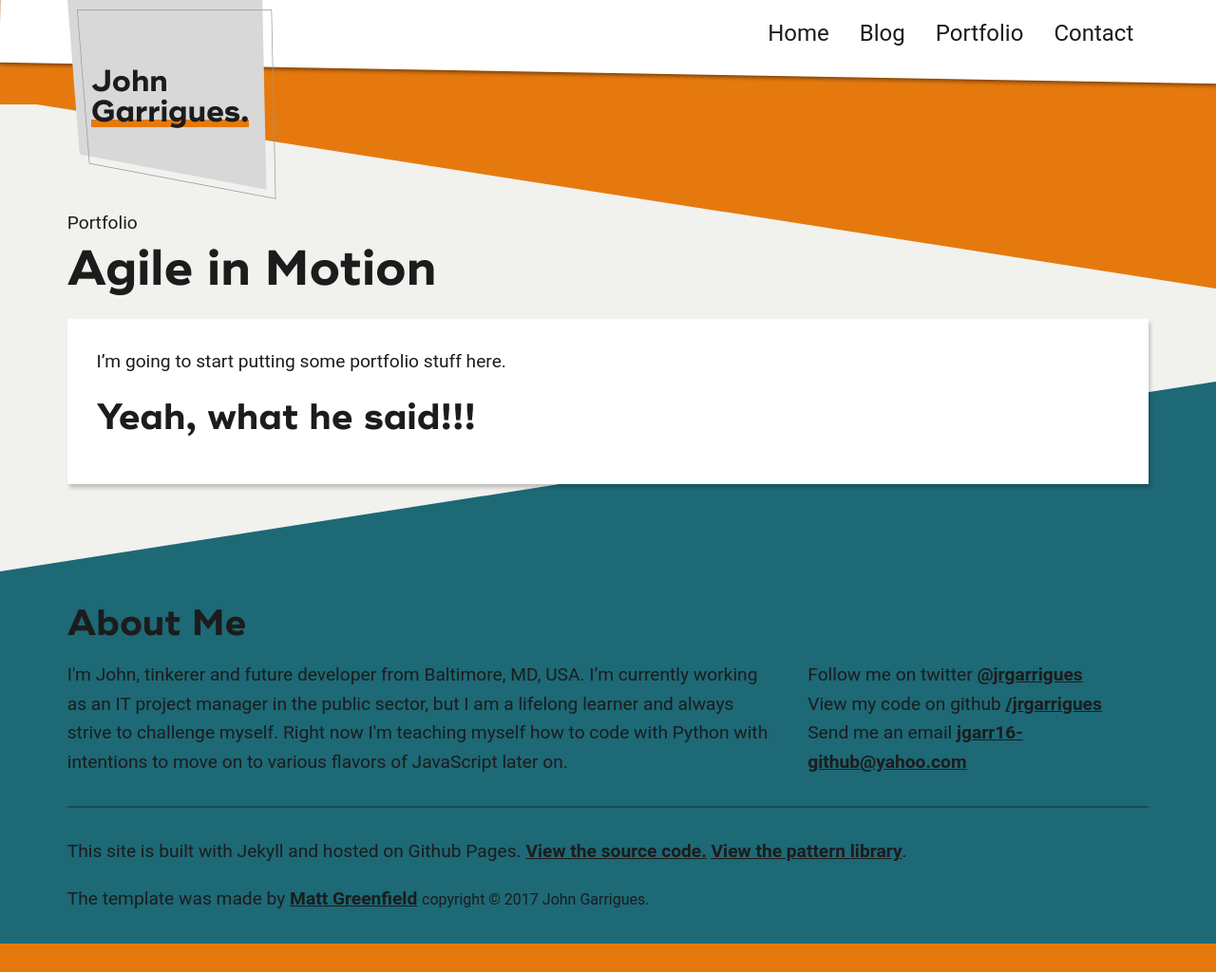
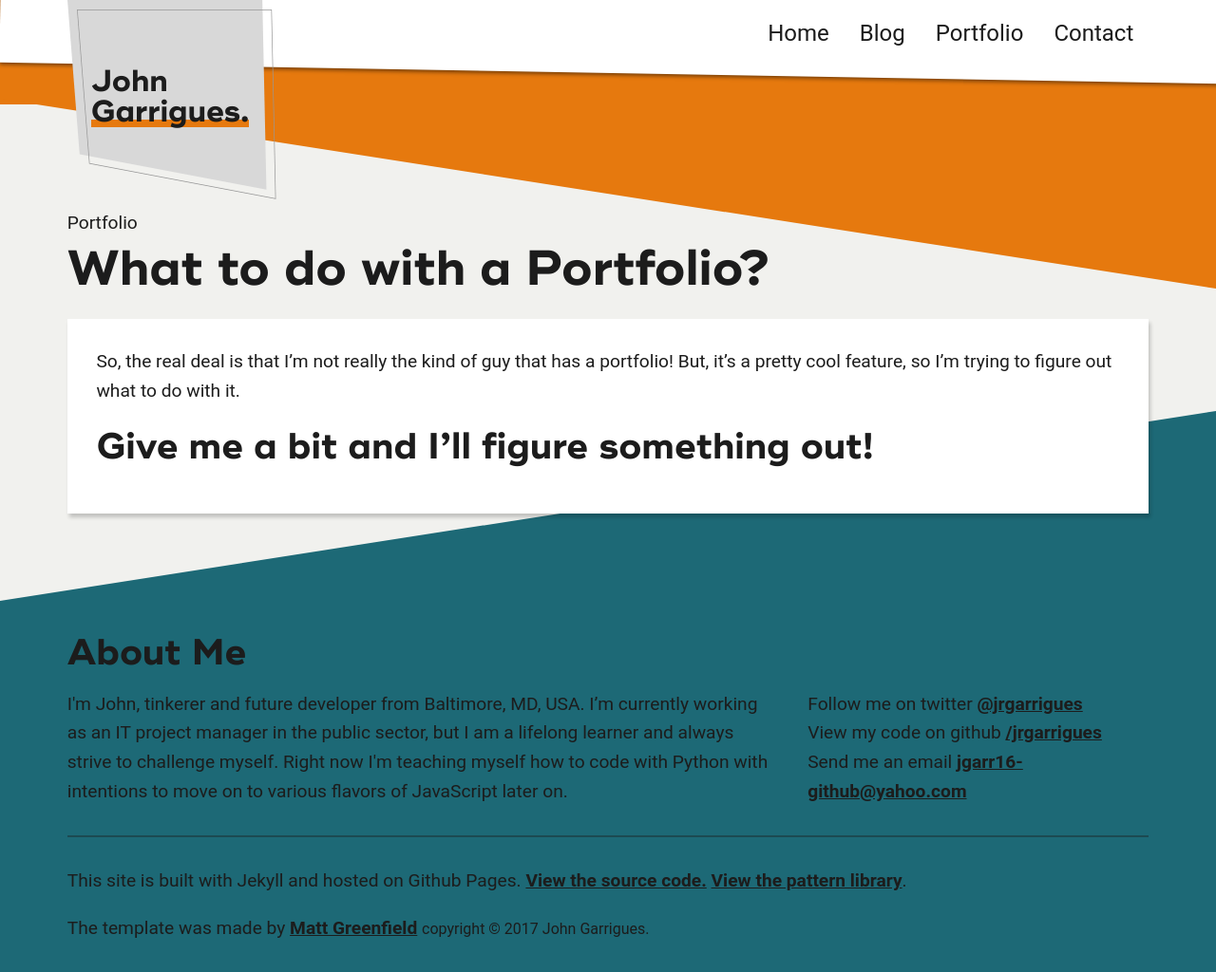
Before and after one commit to jgarr16/jrgarrigues.github.io, a Jekyll site: the page built from _portfolio/agile.md, in a window 1280 px wide. Shown: the whole page at 95% size. Built offline with Jekyll 4.4.1, drawn with Linux system fonts in a browser that asks for light colours; nearby versions of some CDN libraries; some web fonts are replaced; before the commit the page ends 994 px from its top, so only the background shows below that.

Commit message:
Update agile.md

```diff
--- a/_portfolio/agile.md
+++ b/_portfolio/agile.md
@@ -1,9 +1,9 @@
 ---
-title: Agile in Motion
+title: What to do with a Portfolio?
 display-order: 1
 image:
 ---
 
-I'm going to start putting some portfolio stuff here.
+So, the real deal is that I'm not really the kind of guy that has a portfolio! But, it's a pretty cool feature, so I'm trying to figure out what to do with it.
 
-# Yeah, what he said!!!
+# Give me a bit and I'll figure something out!
```
